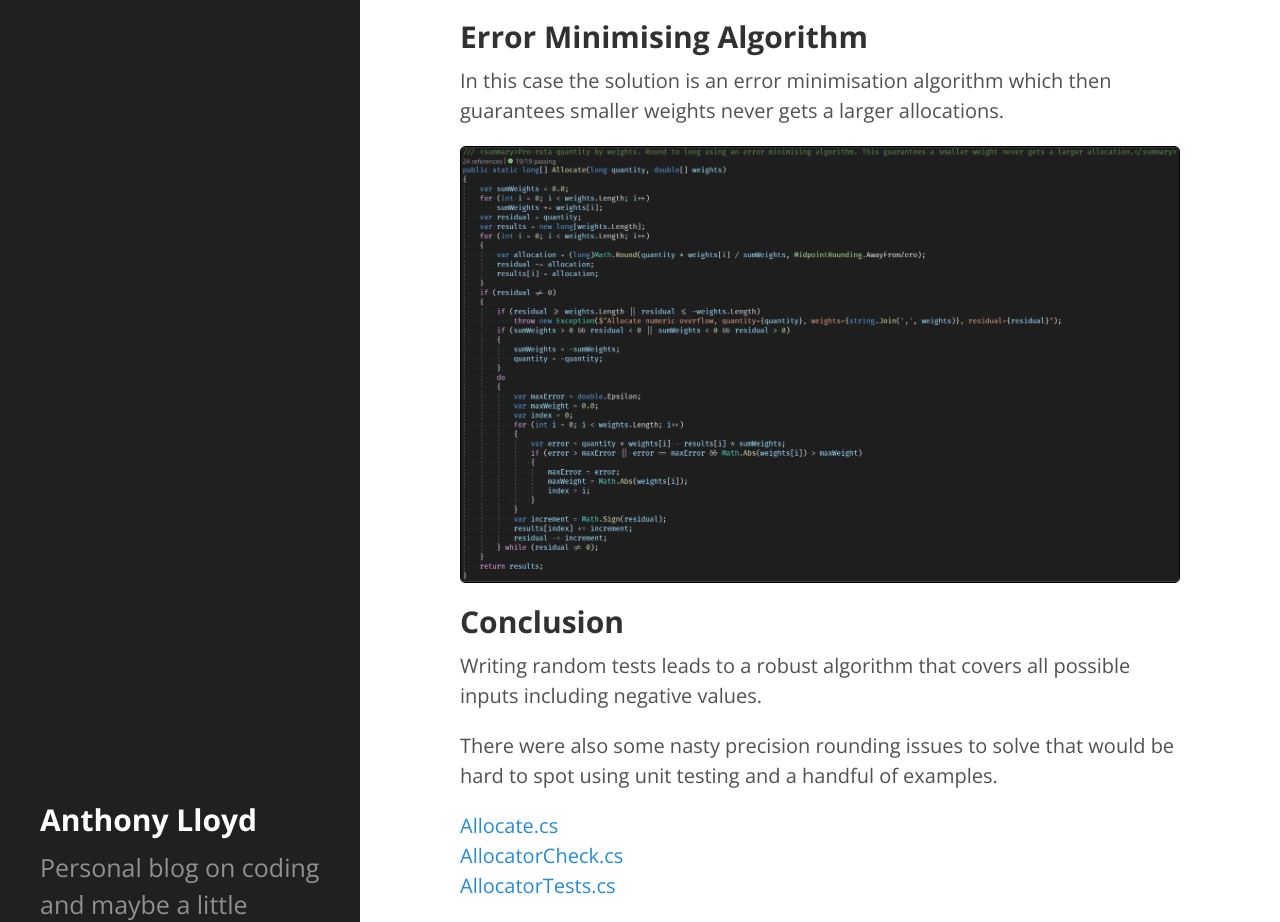
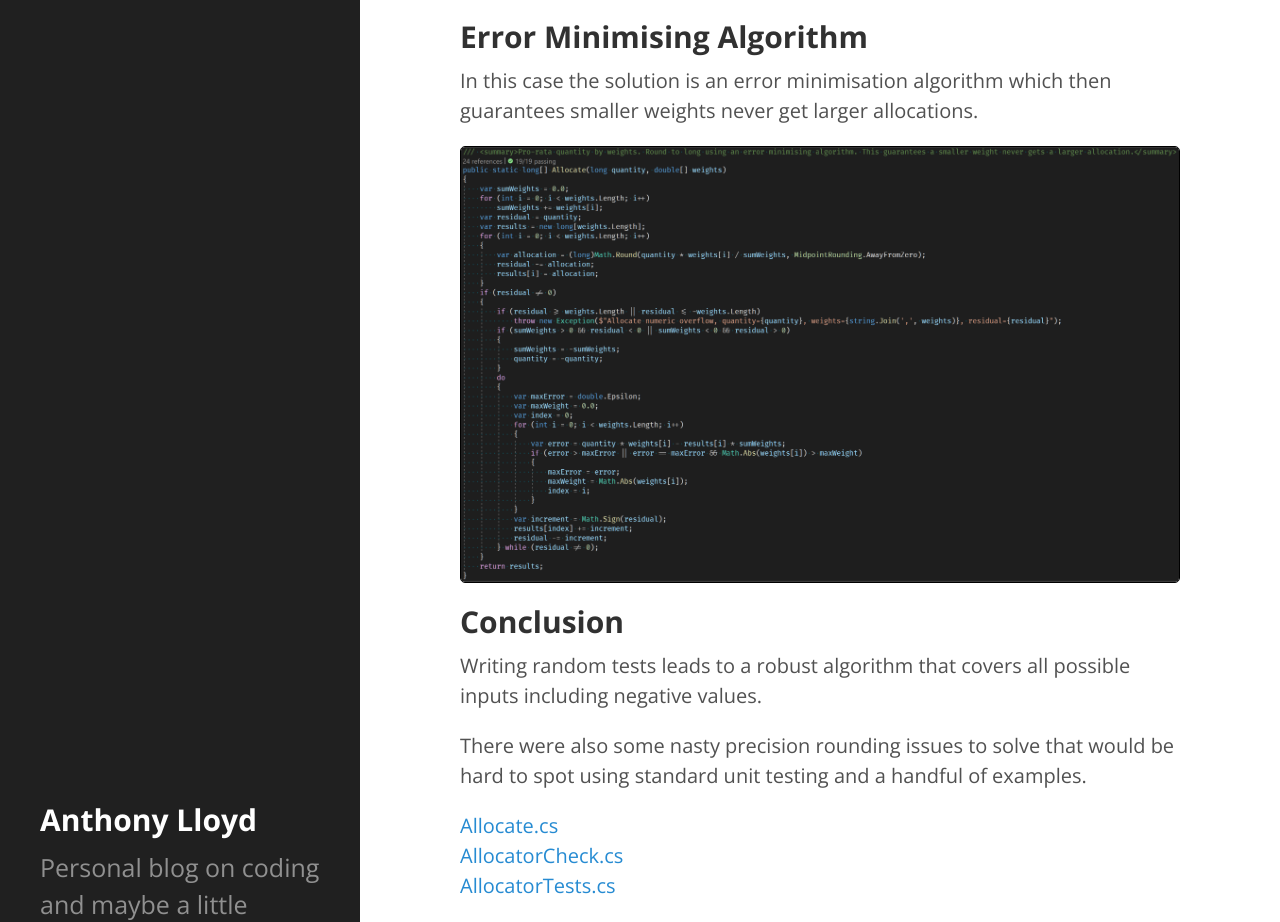
Before and after one commit to AnthonyLloyd/AnthonyLloyd.github.io, a Jekyll site: the page built from _posts/2022-09-14-allocate.html, in a window 1280 px wide and 1400 px high, scrolled down 1036 px. Shown: the part 199-1121 px from the top of the window. Built offline with Jekyll 4.4.1, drawn with Linux system fonts in a browser that asks for light colours; some web fonts are replaced; comment, search, counter and statistics services are not loaded.

Commit message:
allocate

```diff
--- a/_posts/2022-09-14-allocate.html
+++ b/_posts/2022-09-14-allocate.html
@@ -18,11 +18,11 @@ They guide us to the simplest algorithm that satisfy the requirements.
 The random test code not only gives us many failing simple examples but also hint at the solution.</p>
 <img style="border:1px solid black" src="/{{site.baseurl}}public/allocate/tests.png" title="Tests"/>
 <h2><a name="Error-Minimising-Algorithm" class="anchor" href="#Error-Minimising-Algorithm">Error Minimising Algorithm</a></h2>
-<p>In this case the solution is an error minimisation algorithm which then guarantees smaller weights never gets a larger allocations.</p>
+<p>In this case the solution is an error minimisation algorithm which then guarantees smaller weights never get larger allocations.</p>
 <img style="border:1px solid black" src="/{{site.baseurl}}public/allocate/allocate.png" title="Allocate"/>
 <h2><a name="Conclusion" class="anchor" href="#Conclusion">Conclusion</a></h2>
 <p>Writing random tests leads to a robust algorithm that covers all possible inputs including negative values.</p>
-<p>There were also some nasty precision rounding issues to solve that would be hard to spot using unit testing and a handful of examples.</p>
+<p>There were also some nasty precision rounding issues to solve that would be hard to spot using standard unit testing and a handful of examples.</p>
 <p><a href="https://github.com/AnthonyLloyd/CsCheck/blob/master/Tests/Allocator.cs">Allocate.cs</a><br />
 <a href="https://github.com/AnthonyLloyd/CsCheck/blob/master/Tests/AllocatorCheck.cs">AllocatorCheck.cs</a><br />
 <a href="https://github.com/AnthonyLloyd/CsCheck/blob/master/Tests/AllocatorTests.cs">AllocatorTests.cs</a></p>
```
Also changed, not shown: 1 other file.
